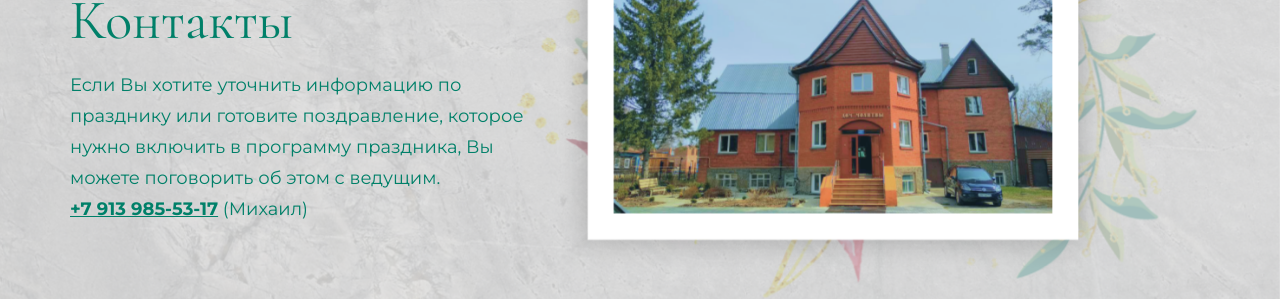
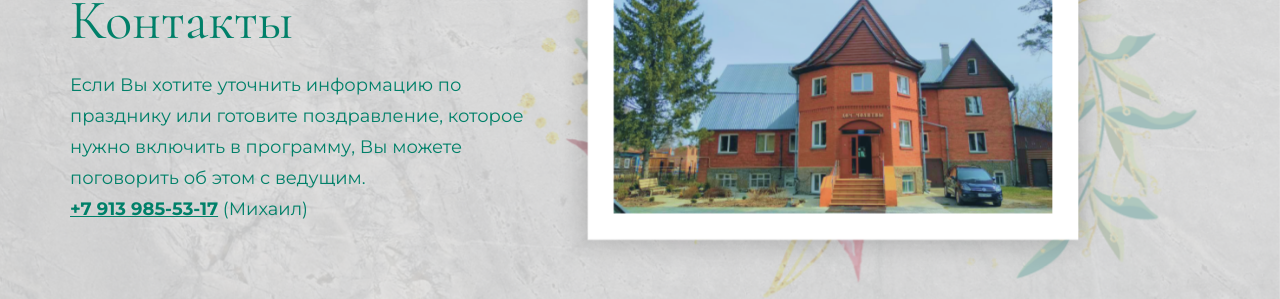
Before and after one commit to vladkrakhmalev/wedding2, a plain HTML site: page index.html in a window 1280 px wide. Shown: the part 3967-4266 px from the top of the page. Drawn offline with nearby package versions, Linux system fonts and the light colour scheme.

Commit message:
Update index.html

```diff
--- a/index.html
+++ b/index.html
@@ -175,7 +175,7 @@
 		<div class="container">
 			<div class="footer__content">
 				<h2 class="footer__h2 animate__animated">Контакты</h2>
-				<p class="footer__text animate__animated">Если Вы хотите уточнить информацию по празднику или готовите поздравление, которое нужно включить в программу праздника, Вы можете поговорить об этом с ведущим.
+				<p class="footer__text animate__animated">Если Вы хотите уточнить информацию по празднику или готовите поздравление, которое нужно включить в программу, Вы можете поговорить об этом с ведущим.
 				<br><a href="tel:79139855317" class="footer__link">+7 913 985-53-17</a> (Михаил)</p>
 			</div>
 			<div class="footer__image animate__animated">
```
